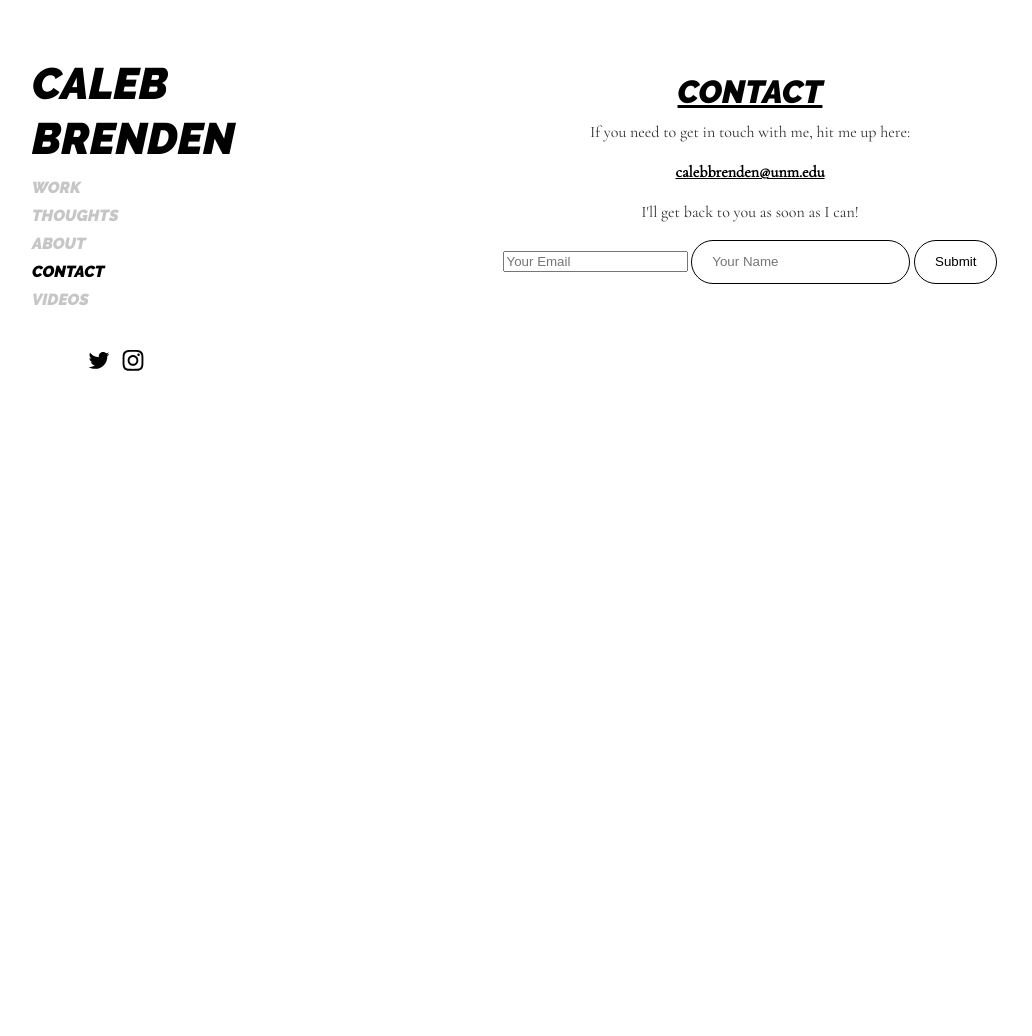
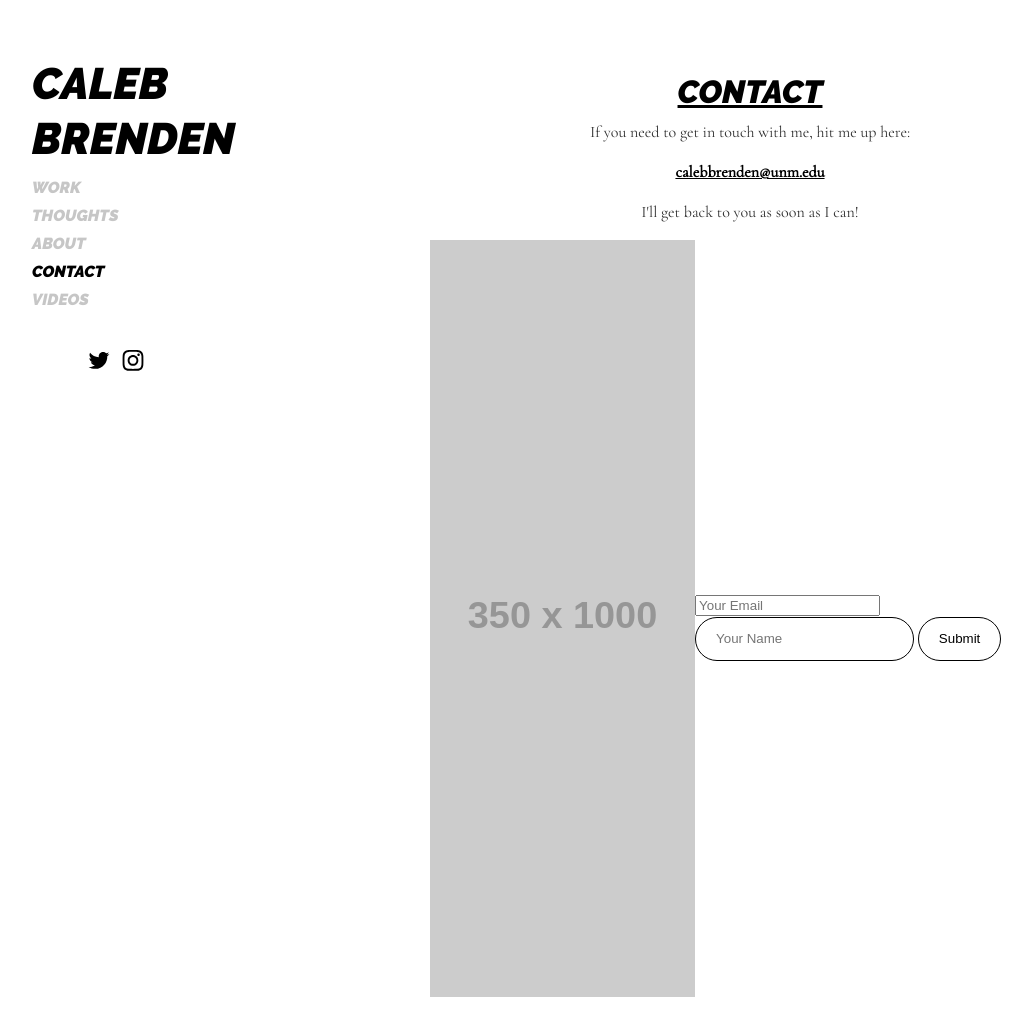
Before and after one commit to calebbrenden/my-site, a Jekyll site: the page built from contact.md, in a window 1280 px wide. Shown: the top 1036 px of the page, without its empty margins (36-1068 px from the left). Built offline with Jekyll 4.4.1, drawn with Linux system fonts in a browser that asks for light colours.

Commit message:
added form wrap and side by side image

```diff
--- a/_sass/hydeout/_layout.scss
+++ b/_sass/hydeout/_layout.scss
@@ -365,6 +365,12 @@ body {
   CONTACT FORM
 ----------------------------------------------------------- */
 
+#formwrap {
+  display:flex;
+  justify-content: space-evenly;
+  align-items: center;
+}
+
 #formview {
   display: block;
 }
--- a/contact.md
+++ b/contact.md
@@ -11,12 +11,14 @@ sidebar_link: true
 <p align="center"><a href="mailto:calebbrenden@unm.edu">calebbrenden@unm.edu</a></p>
 
 <p align="center">I'll get back to you as soon as I can!</p>
-
-<div id="formview">
-	<form accept-charset="UTF-8" action="https://formkeep.com/f/XXXXXXXXXXXX" method="POST">
-  		<input type="email" name="email" placeholder="Your Email">
-  		<input type="text" name="name" placeholder="Your Name">
-  		<input type="hidden" name="utf8" value="✓">
-  		<button type="submit">Submit</button>
-	</form>
+<div id="formwrap">
+	<a href="https://placeholder.com"><img src="http://via.placeholder.com/350x1000"></a>
+	<div id="formview">
+		<form accept-charset="UTF-8" action="https://formkeep.com/f/XXXXXXXXXXXX" method="POST">
+  			<input type="email" name="email" placeholder="Your Email">
+  			<input type="text" name="name" placeholder="Your Name">
+  			<input type="hidden" name="utf8" value="✓">
+  			<button type="submit">Submit</button>
+		</form>
+	</div>
 </div>
```
